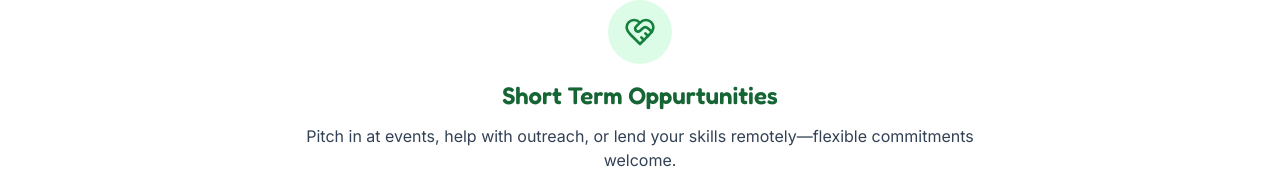
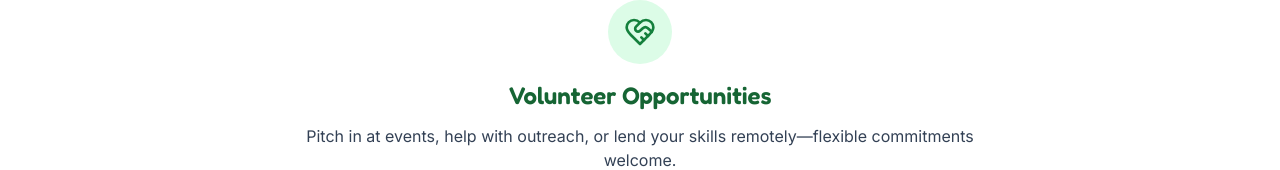
Before and after one commit to The-Green-Cause/The-Green-Cause-Website, a Next.js app in the folder frontend/: page /joinus in a window 1280 px wide. Shown: the part 348-518 px from the top of the page. Built offline with nearby package versions, Linux system fonts and the light colour scheme; a web font is replaced by a local one.

Commit message:
name changes

```diff
--- a/frontend/components/navbar.js
+++ b/frontend/components/navbar.js
@@ -123,7 +123,7 @@ function NavLinks({
         handleMouseLeave={handleMouseLeave}
       >
         <Link
-          href="/volunteer"
+          href="/volunteer_opportunities"
           className="block px-4 py-2 text-white hover:bg-green-400 transition-colors duration-200"
         >
           Volunteer
--- a/frontend/pages/joinus.js
+++ b/frontend/pages/joinus.js
@@ -8,11 +8,11 @@ import Footer from "../components/footer";
 export default function JoinUsPage() {
   const items = [
     {
-      title: "Short Term Oppurtunities",
+      title: "Volunteer Opportunities",
       icon: HeartHandshake,
       blurb:
         "Pitch in at events, help with outreach, or lend your skills remotely—flexible commitments welcome.",
-      cta: { label: "Sign up", href: "/short_term_oppurtunities" },
+      cta: { label: "Sign up", href: "/volunteer_opportunities" },
     },
     {
       title: "Join the Internal Team",
@@ -26,7 +26,7 @@ export default function JoinUsPage() {
       icon: Flag,
       blurb:
         "Bring our mission to your school or city. We’ll share a starter kit, training, and ongoing support.",
-      cta: { label: "Launch a Chapter", href: "/chapters/start" },
+      cta: { label: "Launch a Chapter", href: "/chapters" },
     },
   ];
 
```
Also changed, not shown: frontend/pages/volunteer_opportunities.js (renamed from frontend/pages/volunteer.js).
